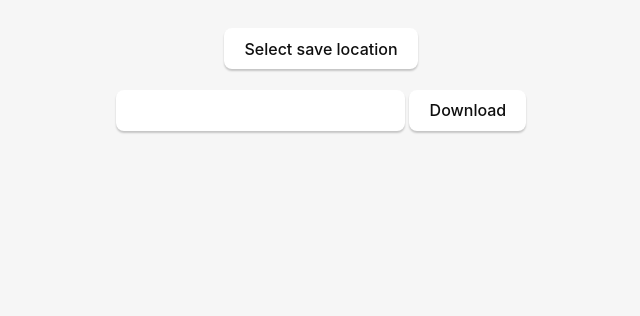
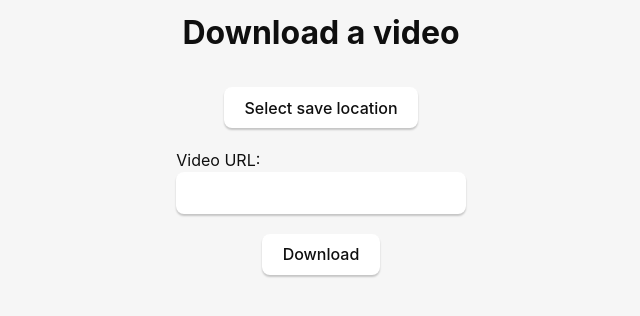
Before and after one commit to Redfluffydragon/tauri-video-downloader, a website: page src/index.html in a window 1280 px wide. Shown: the whole page, without its empty margins (319-959 px from the left). Drawn offline with Linux system fonts and the light colour scheme.

Commit message:
Better layout

```diff
--- a/src/index.html
+++ b/src/index.html
@@ -10,11 +10,12 @@
 </head>
 
 <body>
+  <h1>Download a video</h1>
   <div class="column">
     <div id="save-location"></div>
     <button id="select-save-location">Select save location</button>
-    <form id="downloadForm">
-      <label><input type="text" name="url" required></label>
+    <form id="downloadForm" class="column">
+      <label>Video URL: <br><input type="text" name="url" required></label>
       <button>Download</button>
     </form>
     <div id="success"></div>
```
